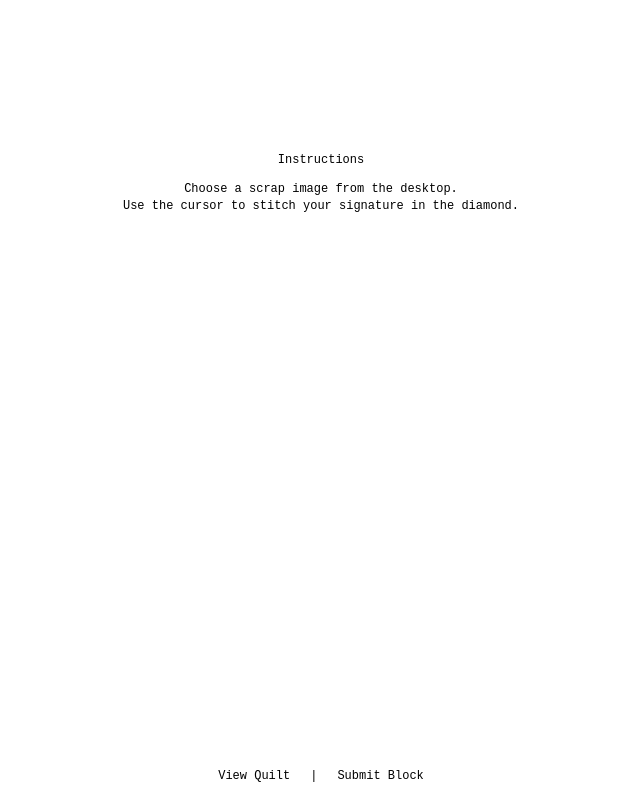
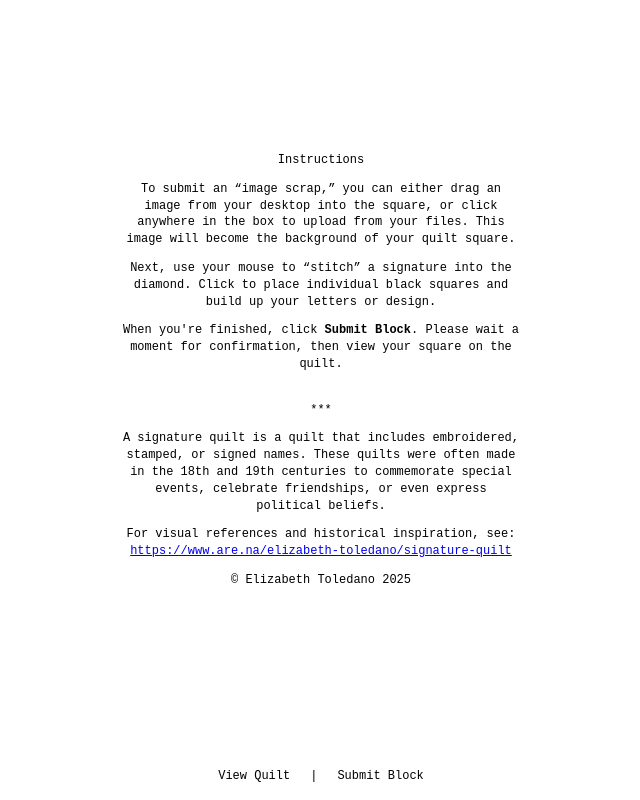
Before and after one commit to marlss7/signature-quilt, a plain HTML site: page instructions.html in a window 1280 px wide. Shown: the whole page, without its empty margins (319-959 px from the left). Drawn offline with Linux system fonts and the light colour scheme.

Commit message:
Update instructions.html

```diff
--- a/instructions.html
+++ b/instructions.html
@@ -55,9 +55,43 @@
 
 <body>
   <div class="box">
-    <p>Instructions</p>
-    <p>Choose a scrap image from the desktop.<br>
-       Use the cursor to stitch your signature in the diamond.</p>
+
+
+
+<p>Instructions</p>
+
+<p>
+To submit an “image scrap,” you can either drag an image from your desktop into the square,
+or click anywhere in the box to upload from your files.
+This image will become the background of your quilt square.
+</p>
+
+<p>
+Next, use your mouse to “stitch” a signature into the diamond.
+Click to place individual black squares and build up your letters or design.
+</p>
+
+<p>
+When you're finished, click <strong>Submit Block</strong>.
+Please wait a moment for confirmation, then view your square on the quilt.
+</p>
+
+<p><br>***<br></p>
+
+<p>
+A signature quilt is a quilt that includes embroidered, stamped, or signed names.
+These quilts were often made in the 18th and 19th centuries to commemorate special events,
+celebrate friendships, or even express political beliefs.
+</p>
+
+<p>
+For visual references and historical inspiration, see:<br>
+<a href="https://www.are.na/elizabeth-toledano/signature-quilt" target="_blank">https://www.are.na/elizabeth-toledano/signature-quilt</a>
+</p>
+
+<p>
+&copy; Elizabeth Toledano 2025
+</p>
   </div>
 
   <div class="links">
```
